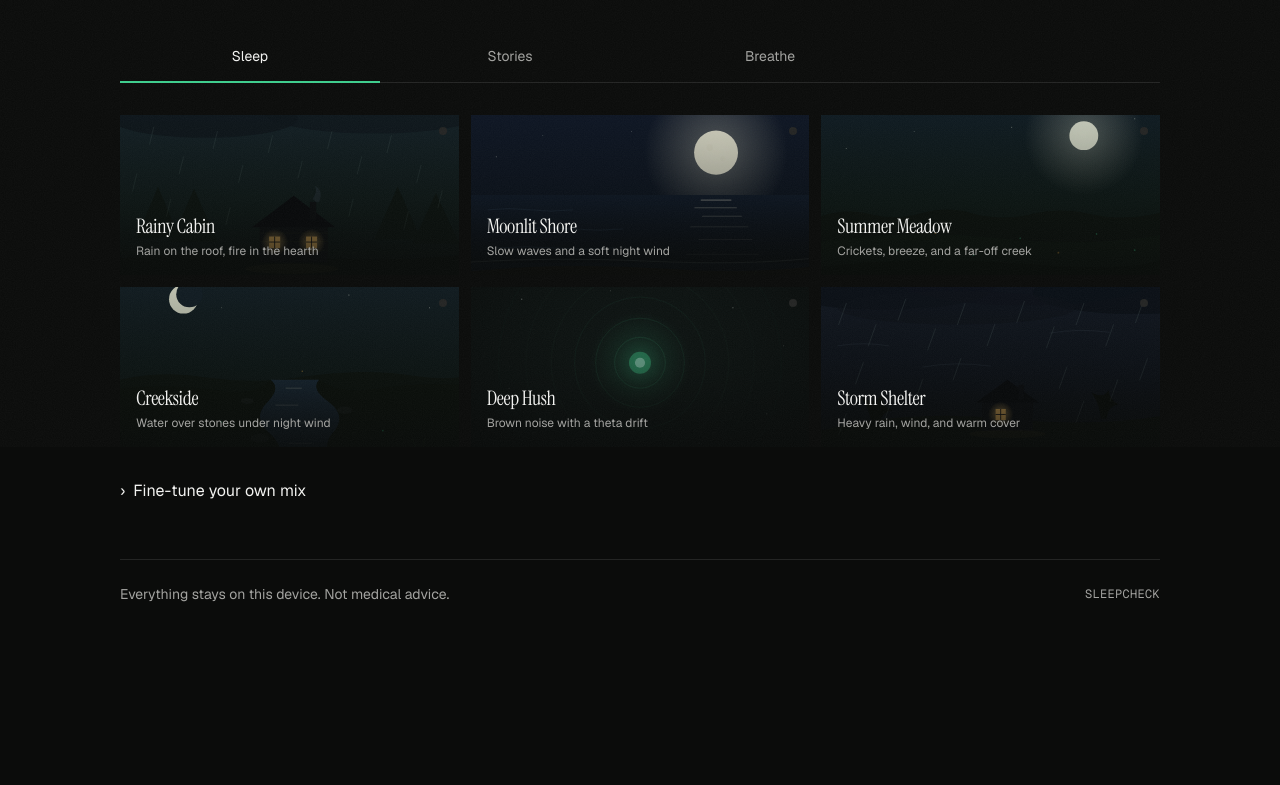
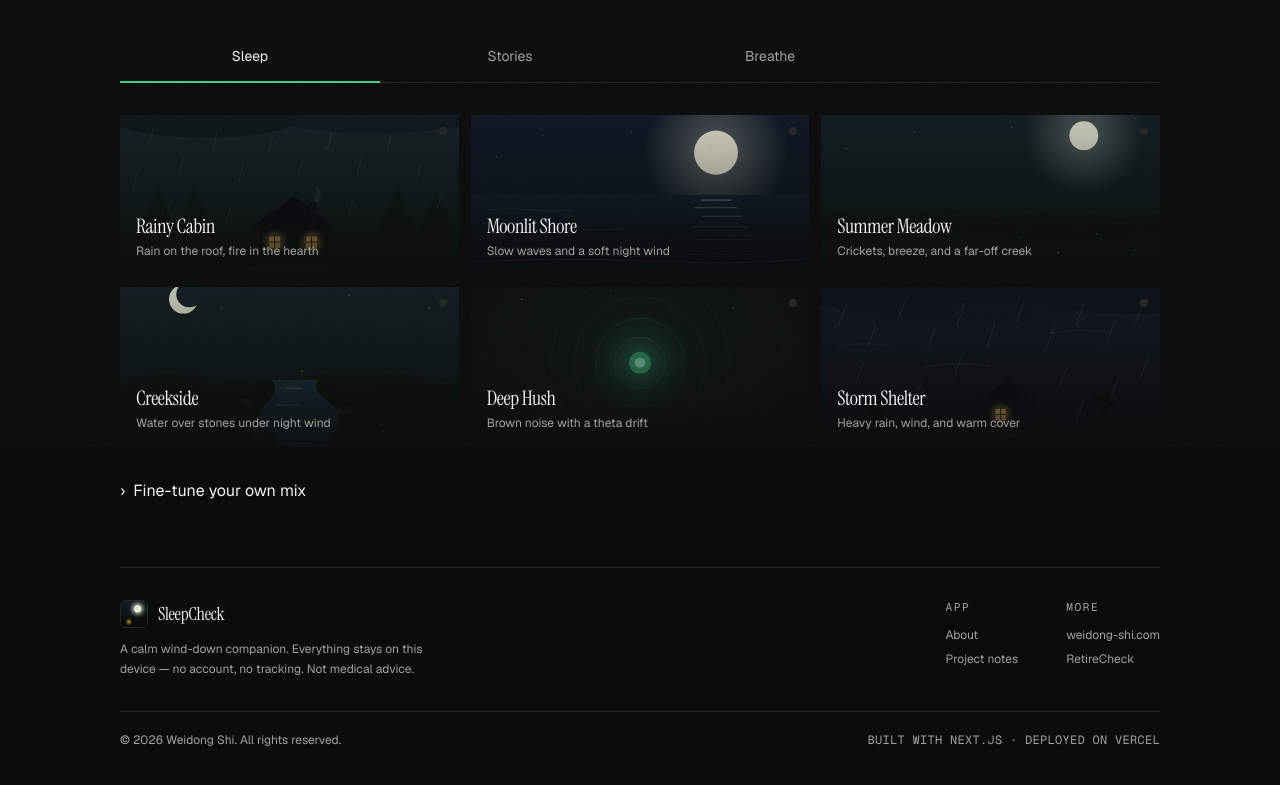
Before and after one commit to weidong808/SleepCheck, a Next.js app: page / in a window 1280 px wide. Shown: the part 353-1138 px from the top of the page. Before the commit the page ends 1013 px from the top, so only its background shows below. Built offline with nearby package versions, Linux system fonts and the light colour scheme.

Commit message:
Expand the site footer with brand links and copyright.
Match the portfolio footer pattern across the app and About page, with links to the hub site and RetireCheck.

```diff
--- a/src/app/about/page.tsx
+++ b/src/app/about/page.tsx
@@ -70,6 +70,13 @@ export default function AboutPage() {
           weidong-shi.com
         </a>
       </div>
+
+      <footer className="mt-14 flex flex-col gap-2 border-t border-border pt-5 pb-4 text-xs text-muted sm:flex-row sm:items-center sm:justify-between">
+        <p>© {new Date().getFullYear()} Weidong Shi. All rights reserved.</p>
+        <p className="font-mono tracking-wide uppercase">
+          Built with Next.js · Deployed on Vercel
+        </p>
+      </footer>
     </main>
   );
 }
--- a/src/components/SleepApp.tsx
+++ b/src/components/SleepApp.tsx
@@ -12,7 +12,7 @@ import {
   soundIcon,
 } from "@/components/Icons";
 import { BREATH_MODES } from "@/lib/breath";
-import { APP_NAME, APP_TAGLINE } from "@/lib/brand";
+import { APP_NAME, APP_TAGLINE, SITE_HOME_URL } from "@/lib/brand";
 import { audioEngine } from "@/lib/audioEngine";
 import {
   PRESETS,
@@ -1178,10 +1178,80 @@ export function SleepApp() {
           </section>
         )}
 
-        <footer className="mt-14 border-t border-border pt-6 text-sm text-muted">
-          <div className="flex flex-col gap-3 sm:flex-row sm:items-center sm:justify-between">
-            <p>Everything stays on this device. Not medical advice.</p>
-            <p className="font-mono text-xs tracking-wide uppercase">{APP_NAME}</p>
+        <footer className="mt-16 border-t border-border pt-8 text-sm text-muted">
+          <div className="flex flex-col gap-8 sm:flex-row sm:items-start sm:justify-between">
+            <div className="max-w-xs">
+              <div className="flex items-center gap-2.5">
+                <Image
+                  src="/icon-192.png"
+                  alt=""
+                  width={28}
+                  height={28}
+                  className="h-7 w-7 rounded-md border border-border"
+                />
+                <span className="display text-lg text-foreground">{APP_NAME}</span>
+              </div>
+              <p className="mt-3 text-xs leading-relaxed">
+                A calm wind-down companion. Everything stays on this device — no
+                account, no tracking. Not medical advice.
+              </p>
+            </div>
+            <div className="flex gap-12 text-xs">
+              <div>
+                <p className="section-label mb-3">App</p>
+                <ul className="space-y-2">
+                  <li>
+                    <Link
+                      href="/about"
+                      className="transition-colors hover:text-foreground"
+                    >
+                      About
+                    </Link>
+                  </li>
+                  <li>
+                    <a
+                      href={`${SITE_HOME_URL}/projects/sleep`}
+                      target="_blank"
+                      rel="noopener noreferrer"
+                      className="transition-colors hover:text-foreground"
+                    >
+                      Project notes
+                    </a>
+                  </li>
+                </ul>
+              </div>
+              <div>
+                <p className="section-label mb-3">More</p>
+                <ul className="space-y-2">
+                  <li>
+                    <a
+                      href={SITE_HOME_URL}
+                      target="_blank"
+                      rel="noopener noreferrer"
+                      className="transition-colors hover:text-foreground"
+                    >
+                      weidong-shi.com
+                    </a>
+                  </li>
+                  <li>
+                    <a
+                      href="https://retirecheck.weidong-shi.com"
+                      target="_blank"
+                      rel="noopener noreferrer"
+                      className="transition-colors hover:text-foreground"
+                    >
+                      RetireCheck
+                    </a>
+                  </li>
+                </ul>
+              </div>
+            </div>
+          </div>
+          <div className="mt-8 flex flex-col gap-2 border-t border-border pt-5 text-xs sm:flex-row sm:items-center sm:justify-between">
+            <p>© {new Date().getFullYear()} Weidong Shi. All rights reserved.</p>
+            <p className="font-mono tracking-wide uppercase">
+              Built with Next.js · Deployed on Vercel
+            </p>
           </div>
         </footer>
       </div>
```
